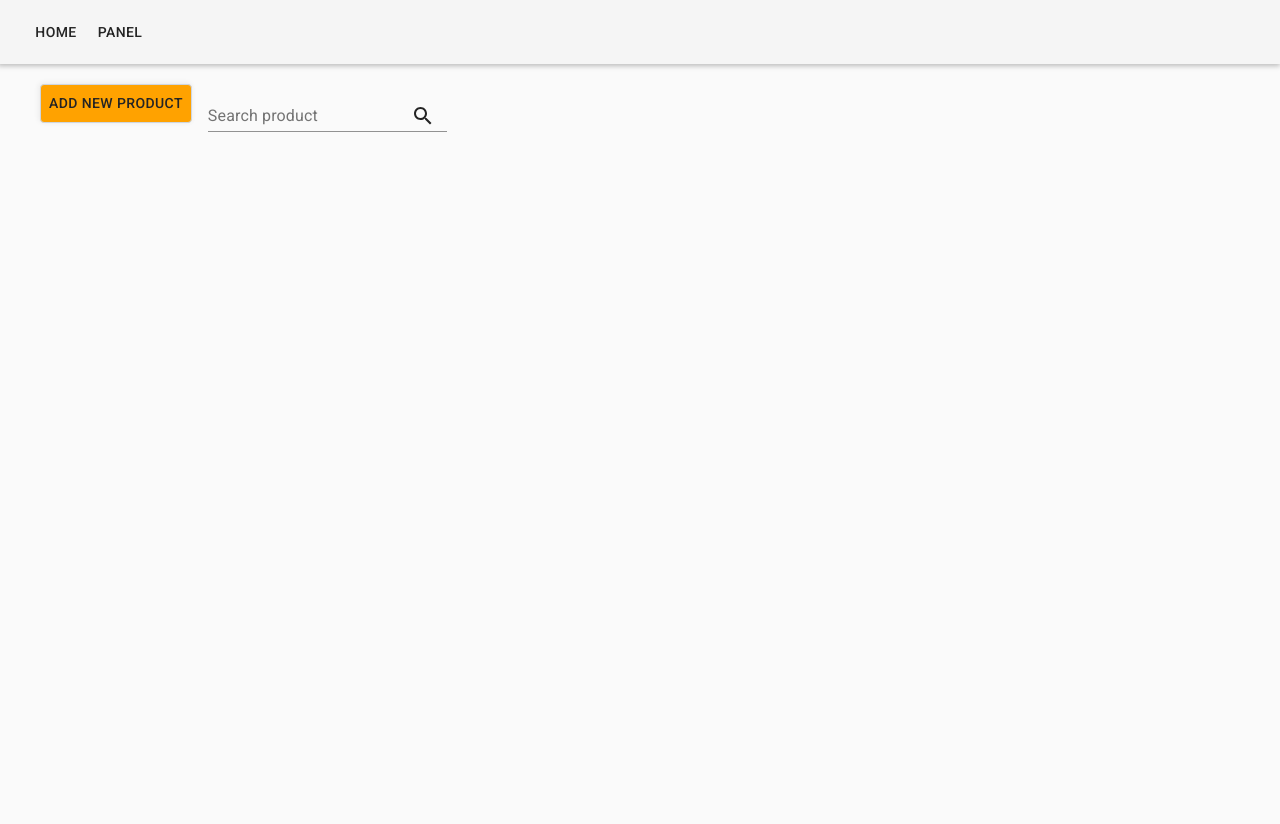
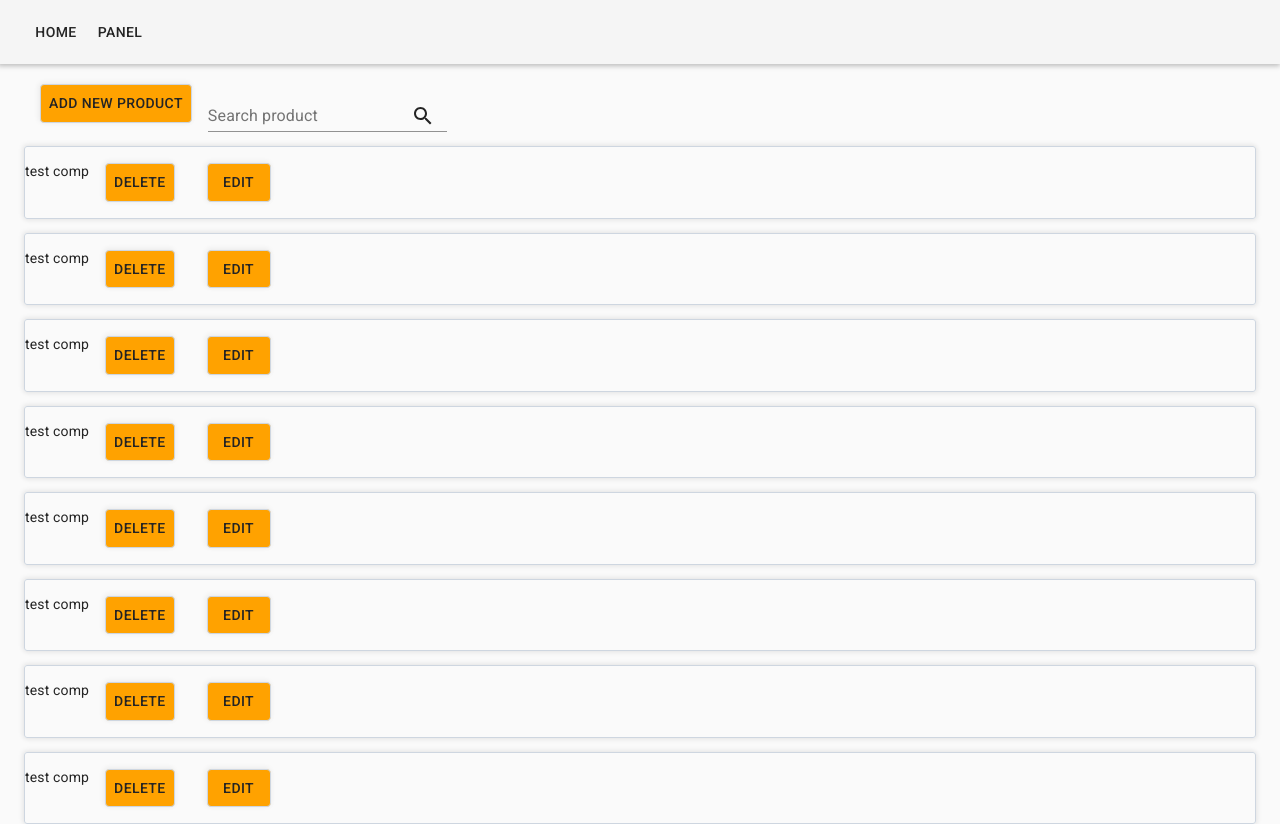
Before and after one commit to Mefyros/e-commerce, a React (Create React App) app in the folder front/: page /panel in a window 1280 px wide. Shown: the top 824 px of the page. Before the commit the page ends 800 px from the top, so only its background shows below. Built offline with nearby package versions, Linux system fonts and the light colour scheme.

Commit message:
creation product card

```diff
--- a/front/src/components/Panel/Panel.jsx
+++ b/front/src/components/Panel/Panel.jsx
@@ -1,52 +1,100 @@
 import React from 'react';
 import CssBaseline from '@material-ui/core/CssBaseline';
 import Container from '@material-ui/core/Container';
-import useStyles from './style';
-import Button from './components/button/button';
 import IconButton from '@material-ui/core/IconButton';
 import Input from '@material-ui/core/Input';
 import InputLabel from '@material-ui/core/InputLabel';
 import InputAdornment from '@material-ui/core/InputAdornment';
 import FormControl from '@material-ui/core/FormControl';
 import SearchIcon from '@material-ui/icons/Search';
+import AddButton from './components/button/AddButton';
+// import { ProductsContainer } from './style';
+import ProductCard from './components/Product/Card';
 
-export default (props) => {
-  const classes = useStyles();
-  const [state, setState] = React.useState({
+const fakeList = [
+  {
+    id: 1,
+    name: 'test comp'
+  },
+  {
+    id: 2,
+    name: 'test comp'
+  },
+  {
+    id: 3,
+    name: 'test comp'
+  },
+  {
+    id: 4,
+    name: 'test comp'
+  },
+  {
+    id: 5,
+    name: 'test comp'
+  },
+  {
+    id: 6,
+    name: 'test comp'
+  },
+  {
+    id: 7,
+    name: 'test comp'
+  },
+  {
+    id: 8,
+    name: 'test comp'
+  },
+  {
+    id: 9,
+    name: 'test comp'
+  },
+  {
+    id: 10,
+    name: 'test comp'
+  }
+];
+
+export default class Panel extends React.Component {
+  constructor(props) {
+    super(props);
+    this.state = {
       searchProduct: '',
-  });
-
-  const handleChangeSearchBar = props=> event => {
-    setState({ ...state, [props]: event.target.value }, () => {
-      console.log(state)
-    });
+    };
   }
 
+  handleChangeSearchBar = e => {
+    this.setState({ searchProduct: e.target.value });
+  }
+
+  render() {
     return(
       <React.Fragment>
         <CssBaseline />
-      <Container maxWidth="lg" className={classes.container}>
-        <Button name="Add new product" action="/product/create"/>
-
+        <Container maxWidth="lg">
+          <AddButton />
           <FormControl>
-        <InputLabel htmlFor="adornment-password">Search product</InputLabel>
+            <InputLabel htmlFor="search-bar">Search product</InputLabel>
             <Input
-          id="adornment-password"
+              id="search-bar"
               type="text"
-          // value={state.searchProduct}
-          onChange={handleChangeSearchBar('searchProduct')}
+              value={this.state.searchProduct}
+              onChange={this.handleChangeSearchBar}
               endAdornment={
                 <InputAdornment position="end">
-              <IconButton aria-label="Toggle password visibility">
+                  <IconButton>
                     <SearchIcon />
                   </IconButton>
                 </InputAdornment>
               }
             />
           </FormControl>
-        {/* <Button name="Edit" action="/product/1/edit"/> */}
-        {/* <Button name="Delete"/> */}
+        </Container>
+        <Container maxWidth="lg">
+          {
+            fakeList.map((product, key) => <ProductCard key={key} name={product.name} productId={product.id}/>)
+          }
         </Container>
       </React.Fragment>
     );
   }
+}
--- /dev/null
+++ b/front/src/components/Panel/components/Product/Card.jsx
@@ -0,0 +1,17 @@
+import React from 'react';
+import DeleteButton from '../button/DeleteButton';
+import EditButton from '../button/EditButton';
+import {
+  Container,
+  Title,
+} from './style';
+
+export default (props) => {
+  return(
+    <Container>
+      <Title>{props.name}</Title>
+      <DeleteButton />
+      <EditButton />
+    </Container>
+  );
+}
--- /dev/null
+++ b/front/src/components/Panel/components/Product/style.js
@@ -0,0 +1,16 @@
+import styled from 'styled-components';
+import Color from '../../../Color';
+
+export const Container = styled.div`
+  width: 100%;
+  margin: 1em 0;
+  display: flex;
+  flex-direction: row;
+  box-shadow: -1px -1px 5px 1px rgba(0,0,0,.05), 1px 1px 5px 1px rgba(0,0,0,.05);
+  border: 1px solid ${Color.lightGrey};
+  border-radius: 3px;
+`;
+
+export const Title = styled.p`
+
+`;
--- /dev/null
+++ b/front/src/components/Panel/components/button/AddButton.jsx
@@ -0,0 +1,17 @@
+import React from 'react';
+import useStyles from './style';
+import { BrowserRouter as Router, Route, Link } from "react-router-dom";
+import Typography from '@material-ui/core/Typography';
+import Button from '@material-ui/core/Button';
+
+export default (props) => {
+  const classes = useStyles();
+
+  return(
+      <>
+        <Typography className={classes.box} variant="p">
+            <Button className={classes.button} component={Link} to="/product/create">Add new product</Button>
+        </Typography>
+      </>
+  );
+}
--- /dev/null
+++ b/front/src/components/Panel/components/button/DeleteButton.jsx
@@ -0,0 +1,16 @@
+import React from 'react';
+import useStyles from './style';
+import Typography from '@material-ui/core/Typography';
+import Button from '@material-ui/core/Button';
+
+export default (props) => {
+  const classes = useStyles();
+
+  return(
+      <>
+        <Typography className={classes.box} variant="p">
+            <Button className={classes.button} >Delete</Button>
+        </Typography>
+      </>
+  );
+}
--- a/front/src/components/Panel/components/button/button.jsx
+++ b/front/src/components/Panel/components/button/EditButton.jsx
@@ -10,7 +10,7 @@ export default (props) => {
   return(
       <>
         <Typography className={classes.box} variant="p">
-            <Button className={classes.button} component={Link} to={props.action}>{props.name}</Button>
+            <Button className={classes.button} component={Link} to="/product/1/edit">Edit</Button>
         </Typography>
       </>
   );
--- a/front/src/components/Panel/style.js
+++ b/front/src/components/Panel/style.js
@@ -1,6 +1,6 @@
-import { makeStyles } from '@material-ui/core/styles';
+import styled from 'styled-components';
 import Color from '../Color';
 
-export default makeStyles({
+export const ProductsContainer = styled.div`
 
-});
+`;
```
Lines whose indentation alone changed are shown as unchanged.
